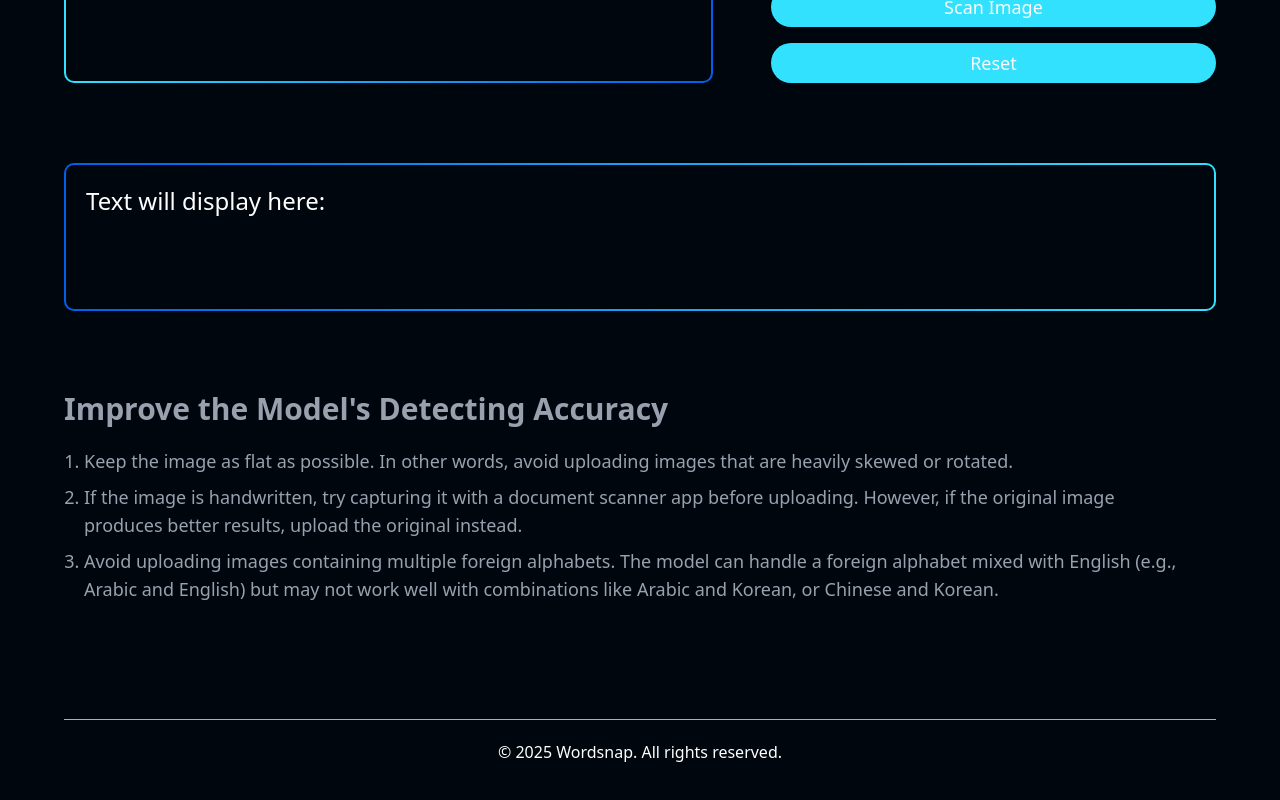
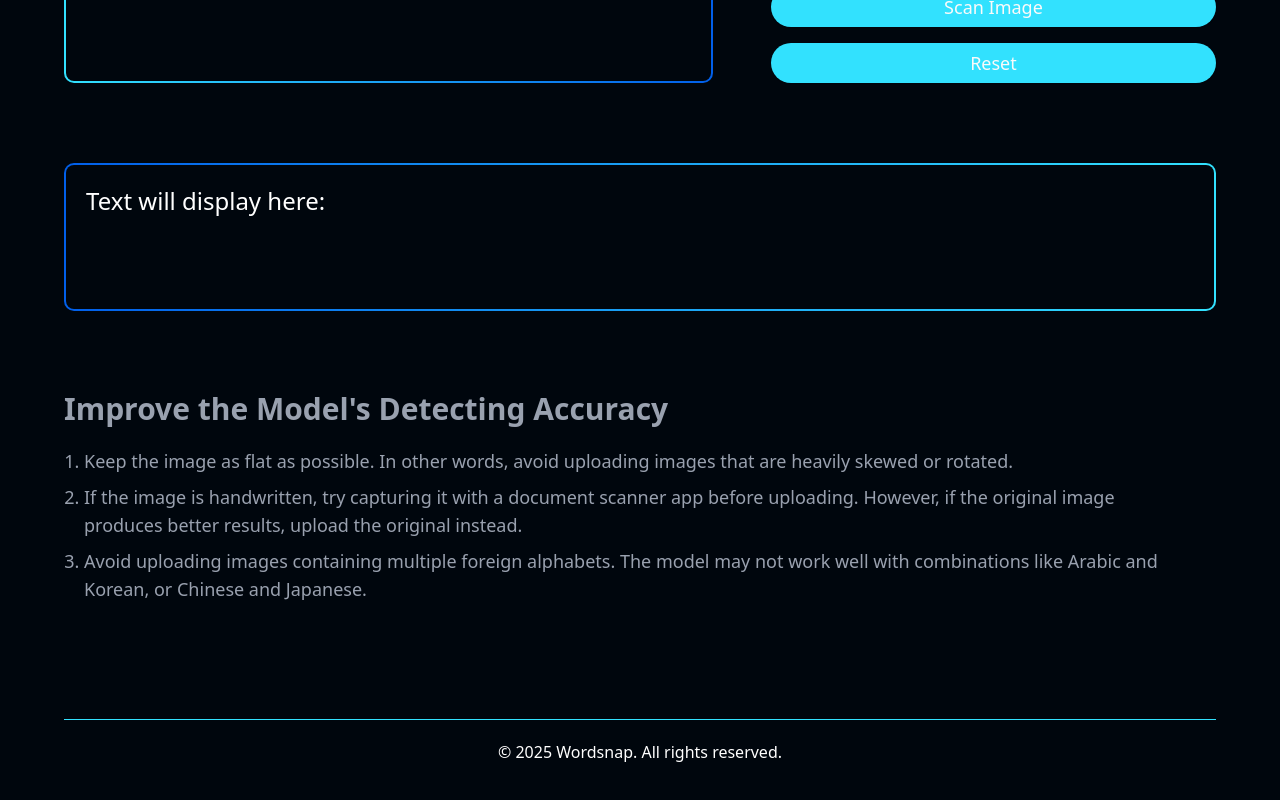
Before and after one commit to wenyngcar/image-text-scanner, a React (Vite) app in the folder frontend/: page / in a window 1280 px wide. Shown: the part 881-1681 px from the top of the page. Built offline with nearby package versions, Linux system fonts and the light colour scheme.

Commit message:
refactor: change improve accuracy 3 definition

```diff
--- a/frontend/src/components/ImproveAccuracy.tsx
+++ b/frontend/src/components/ImproveAccuracy.tsx
@@ -16,9 +16,8 @@ function ImproveAccuracy() {
         </li>
         <li>
           Avoid uploading images containing multiple foreign alphabets. The
-          model can handle a foreign alphabet mixed with English (e.g., Arabic
-          and English) but may not work well with combinations like Arabic and
-          Korean, or Chinese and Korean.
+          model may not work well with combinations like Arabic and
+          Korean, or Chinese and Japanese.
         </li>
       </ul>
     </div>
```
